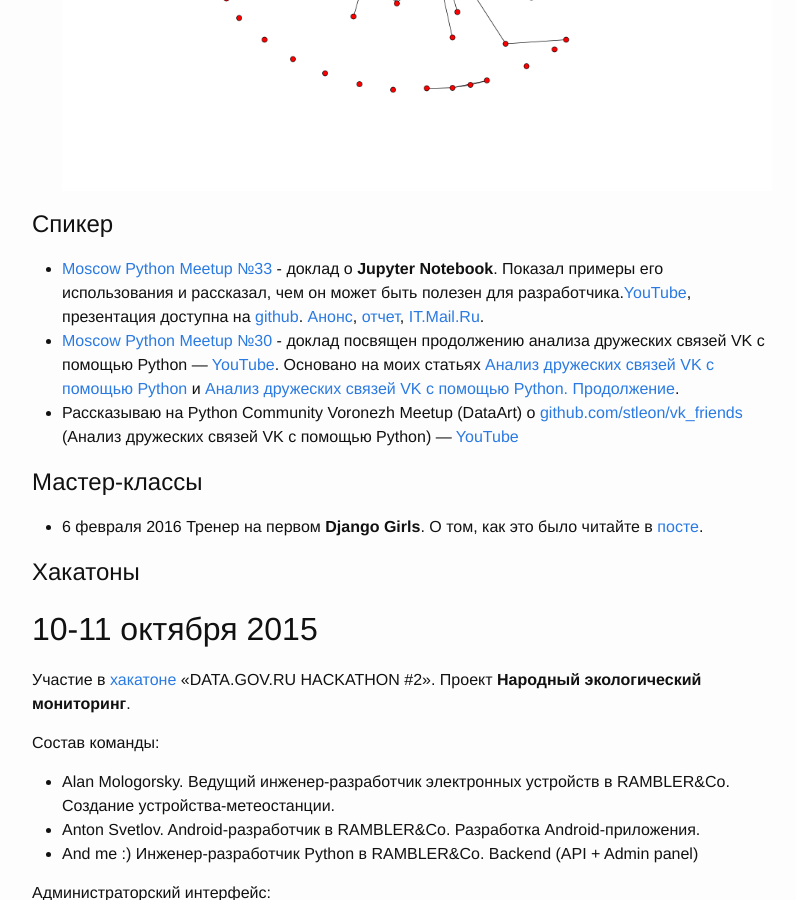
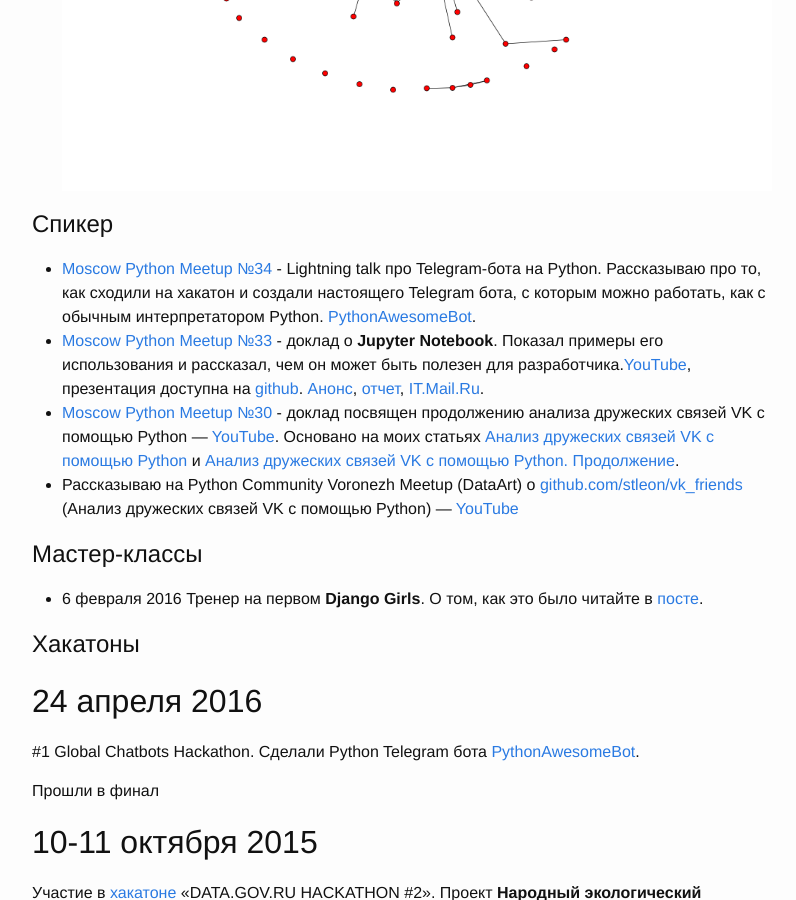
Before and after one commit to stleon/stleon.github.io, a Jekyll site: the page built from resume.md, in a window 1280 px wide and 900 px high, scrolled down 3022 px. Shown: the whole window, without its empty margins (238-1034 px from the left). Built offline with Jekyll 4.4.1, drawn with Linux system fonts in a browser that asks for light colours.

Commit message:
moscow python #34 and chatbot hackathon

```diff
--- a/resume.md
+++ b/resume.md
@@ -55,6 +55,7 @@
 ![Анализ дружеских связей VK с помощью Python. Продолжение](/downloads/vk_friends2.png)
 
 # Спикер
+- [Moscow Python Meetup №34](http://www.moscowpython.ru/meetup/34/python-bot/) - Lightning talk про Telegram-бота на Python. Рассказываю про то, как сходили на хакатон и создали настоящего Telegram бота, с которым можно работать, как с обычным интерпретатором Python. [PythonAwesomeBot](https://github.com/stleon/python_bot).
 - [Moscow Python Meetup №33](http://www.moscowpython.ru/meetup/33/ipython-jupyter-4-fun-profit/) - доклад о **Jupyter Notebook**. Показал примеры его использования и рассказал, чем он может быть полезен для разработчика.[YouTube](https://youtu.be/kgXl4PFXq_s?t=4115), презентация доступна на [github](https://github.com/stleon/ipython-slides). [Анонс](https://habrahabr.ru/company/mailru/blog/279323/), [отчет](https://habrahabr.ru/company/mailru/blog/280360/), [IT.Mail.Ru](https://it.mail.ru/video/514/).
 - [Moscow Python Meetup №30](http://www.moscowpython.ru/meetup/30/analiz-druzheskih-svjazej-vk-s-pomoshchju-python/) - доклад посвящен продолжению анализа дружеских связей VK с помощью Python — [YouTube](https://www.youtube.com/watch?v=W7-tSpkjFD4). Основано на моих статьях [Анализ дружеских связей VK с помощью Python ](https://habrahabr.ru/post/221251/) и [Анализ дружеских связей VK с помощью Python. Продолжение](https://habrahabr.ru/post/221251/).
 - Рассказываю на Python Community Voronezh Meetup (DataArt) о [github.com/stleon/vk_friends](https://github.com/stleon/vk_friends) (Анализ дружеских связей VK с помощью Python) — [YouTube](https://youtu.be/RkcX6ZWU56s?t=8040)
@@ -64,6 +65,12 @@
 - 6 февраля 2016 Тренер на первом **Django Girls**. О том, как это было читайте в [посте](/blog/django-girls-1).
 
 # Хакатоны
+
+## 24 апреля 2016
+
+#1 Global Chatbots Hackathon. Сделали Python Telegram бота [PythonAwesomeBot](https://github.com/stleon/python_bot).
+
+Прошли в финал
 
 ## 10-11 октября 2015
 
```
Also changed, not shown: _posts/2016-05-19-moscow-python-meetup-34.markdown (added, +16 -0 lines).
